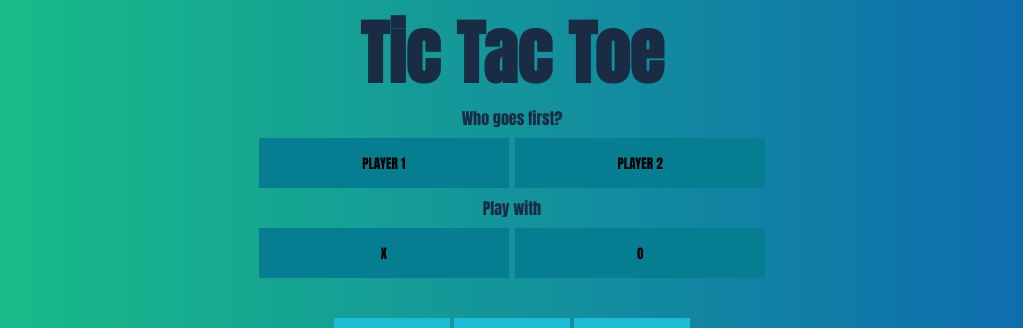
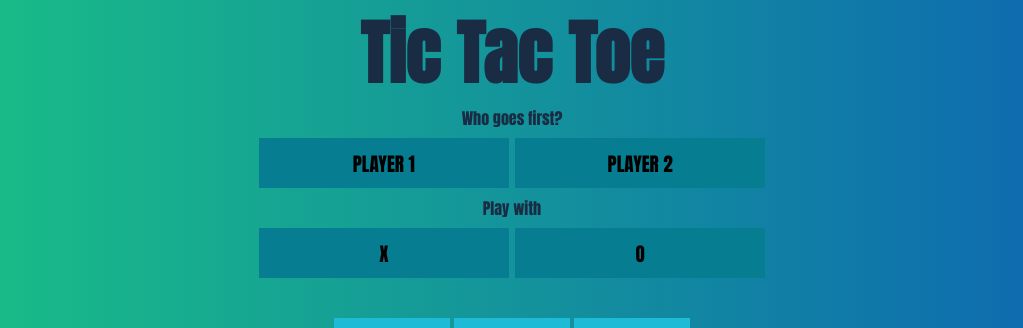
Before and after one commit to GabrielMCavalcante/TicTacToe, a React (Create React App) app: page /pvp in a window 1280 px wide. Shown: the top 328 px of the page, without its empty margins (128-1151 px from the left). Built offline with nearby package versions, Linux system fonts and the light colour scheme; a web font is replaced by a local one.

Commit message:
Changed font size

```diff
--- a/src/components/UI/Togglers/styles.css
+++ b/src/components/UI/Togglers/styles.css
@@ -11,6 +11,7 @@
     transition: background-color 500ms linear;
     cursor: pointer;
     border: none;
+    font-size: 1.2rem;
 }
 
 .Togglers .Toggler:hover {
```
